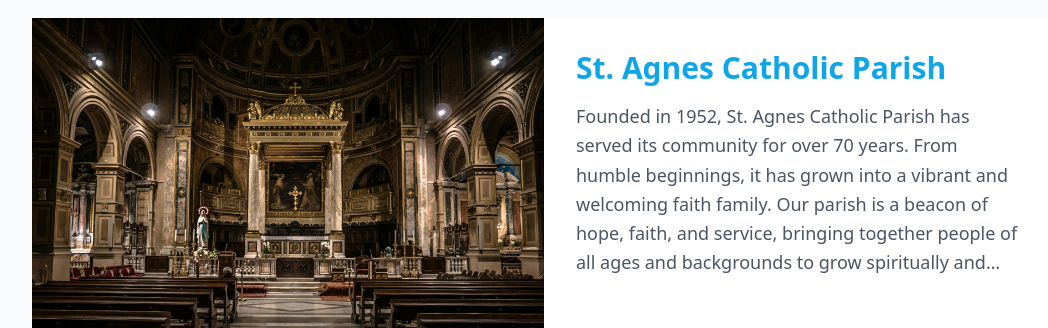
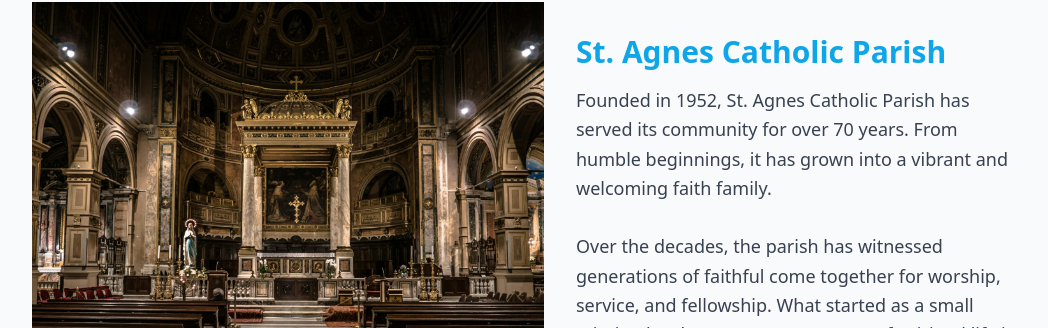
Before and after one commit to nashe01/agnes-parish-website, a React (Vite) app: page / in a window 1280 px wide. Shown: the part 2426-2754 px from the top of the page, without its empty margins (96-1144 px from the left). Built offline with nearby package versions, Linux system fonts and the light colour scheme; no server answers; the database is empty.

Commit message:
about us designing

```diff
--- a/src/components/AboutUsSection.tsx
+++ b/src/components/AboutUsSection.tsx
@@ -11,91 +11,88 @@ const AboutUsSection = () => {
     {
       image: '/lovable-uploads/2c81f3cf-697b-4703-8a8c-047c57de5827.png',
       title: 'St. Agnes Catholic Parish',
-      content:
-        'Founded in 1952, St. Agnes Catholic Parish has served its community for over 70 years. From humble beginnings, it has grown into a vibrant and welcoming faith family. Our parish is a beacon of hope, faith, and service, bringing together people of all ages and backgrounds to grow spiritually and serve the community.'
+      content: `Founded in 1952, St. Agnes Catholic Parish has served its community for over 70 years. From humble beginnings, it has grown into a vibrant and welcoming faith family.
+
+      Over the decades, the parish has witnessed generations of faithful come together for worship, service, and fellowship. What started as a small mission has become a cornerstone of spiritual life in the region.
+
+      Through numerous outreach programs, events, and sacraments, St. Agnes continues to nurture both the spiritual and social well-being of its congregation and broader community.`
     },
     {
       image: '/lovable-uploads/333a1e52-ace4-40f6-8d59-dade5e28336c.png',
       title: 'Saint Agnes of Rome',
-      content:
-        'Saint Agnes was a young Roman noblewoman martyred for her faith around 304 AD. She is a symbol of purity, courage, and devotion to Christ. Her story inspires countless believers to stand firm in their faith and to live lives of holiness and charity.'
+      content: `Saint Agnes was a young Roman noblewoman martyred for her faith around 304 AD. She is a symbol of purity, courage, and devotion to Christ.
+
+      At just 12 or 13 years old, Agnes stood firm in her beliefs during a time of intense Christian persecution in Rome. Despite pressure and threats, she refused to renounce her faith or marry a Roman official.
+
+      Her bravery and unwavering commitment to Christ have made her one of the most venerated virgin martyrs in Catholic tradition. Her feast day is celebrated on January 21st.`
     }
   ];
 
   useEffect(() => {
     const interval = setInterval(() => {
-      setCurrentCard(prev => (prev + 1) % cardContent.length);
-    }, 15000); // 15 seconds
+      setCurrentCard((prev) => (prev + 1) % cardContent.length);
+    }, 15000);
 
     return () => clearInterval(interval);
   }, []);
 
-  const containerVariants = {
-    initial: { opacity: 0 },
-    animate: { opacity: 1, transition: { duration: 2 } },
-    exit: { opacity: 0, transition: { duration: 2 } }
-  };
-
-  const textVariants = {
-    initial: { opacity: 0, y: 20 },
-    animate: { opacity: 1, y: 0, transition: { duration: 2 } },
-    exit: { opacity: 0, y: -20, transition: { duration: 2 } }
-  };
-
   return (
     <section id="about" className="py-20 bg-gray-50">
       <div className="max-w-7xl mx-auto px-4 sm:px-6 lg:px-8">
-        {/* About Us Heading */}
+        {/* Heading */}
         <div className="text-center mb-16">
-          <h2 className="text-4xl font-bold mb-4" style={{ color: 'rgb(14, 165, 233)' }}>
+          <h2 className="text-4xl font-bold" style={{ color: 'rgb(14,165,233)' }}>
             About Us
           </h2>
           <p className="text-xl text-gray-600">Our Faith, Our Community, Our Story</p>
         </div>
 
-        {/* Cards container */}
-        <div className="relative max-w-5xl mx-auto h-[400px] mb-12">
+        {/* Crossfade Cards */}
+        <div className="relative max-w-5xl mx-auto h-[460px] overflow-hidden mb-4">
           <AnimatePresence mode="wait">
-            {cardContent.map((card, index) =>
-              index === currentCard ? (
             <motion.div
-                  key={card.title}
+              key={currentCard}
+              initial={{ opacity: 0 }}
+              animate={{ opacity: 1 }}
+              exit={{ opacity: 0 }}
+              transition={{ duration: 2 }}
               className="absolute inset-0 grid md:grid-cols-2"
-                  variants={containerVariants}
-                  initial="initial"
-                  animate="animate"
-                  exit="exit"
             >
-                  {/* Image */}
-                  <div className="h-[400px]">
+              {/* Image Section */}
+              <div className="h-[460px]">
                 <img
-                      src={card.image}
-                      alt={card.title}
+                  src={cardContent[currentCard].image}
+                  alt={cardContent[currentCard].title}
                   className="w-full h-full object-cover"
                 />
               </div>
 
-                  {/* Text - pushed up */}
-                  <motion.div
-                    className="p-8 flex flex-col justify-start bg-white h-[400px]"
-                    variants={textVariants}
-                    key={`text-${card.title}`}
+              {/* Text Section */}
+              <div className="p-8 flex flex-col justify-start bg-gray-50 h-[460px]">
+                <motion.h3
+                  className="text-3xl font-bold mb-4"
+                  style={{ color: 'rgb(14,165,233)' }}
+                  initial={{ opacity: 0, y: 20 }}
+                  animate={{ opacity: 1, y: 0 }}
+                  transition={{ duration: 1.2 }}
                 >
-                    <h3 className="text-3xl font-bold mb-4" style={{ color: 'rgb(14, 165, 233)' }}>
-                      {card.title}
-                    </h3>
-                    <p className="text-gray-600 text-lg leading-relaxed line-clamp-6">
-                      {card.content}
-                    </p>
+                  {cardContent[currentCard].title}
+                </motion.h3>
+                <motion.p
+                  className="text-gray-700 text-lg leading-relaxed whitespace-pre-line"
+                  initial={{ opacity: 0, y: 30 }}
+                  animate={{ opacity: 1, y: 0 }}
+                  transition={{ duration: 1.5, delay: 0.3 }}
+                >
+                  {cardContent[currentCard].content}
+                </motion.p>
+              </div>
             </motion.div>
-                </motion.div>
-              ) : null
-            )}
           </AnimatePresence>
         </div>
 
         {/* Learn More Button */}
-        <div className="flex justify-center">
+        <div className="flex justify-center mt-32">
           <button
             onClick={() => navigate('/about')}
             className="group flex items-center bg-gradient-to-r from-sky-500 to-sky-800 text-white hover:from-sky-600 hover:to-sky-900 px-6 py-2 rounded-full font-semibold text-base transition-all duration-300 transform hover:scale-105 shadow-lg"
```
Lines whose indentation alone changed are shown as unchanged.
